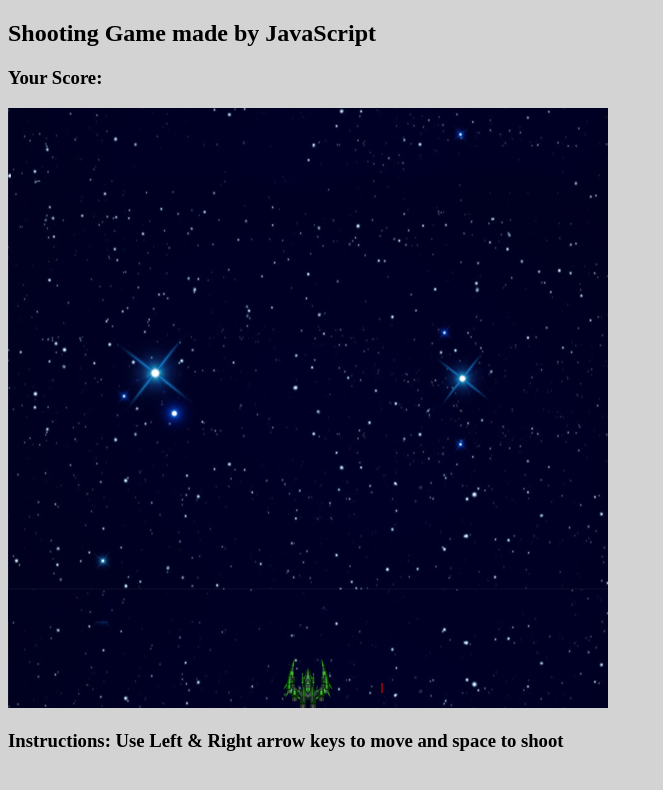
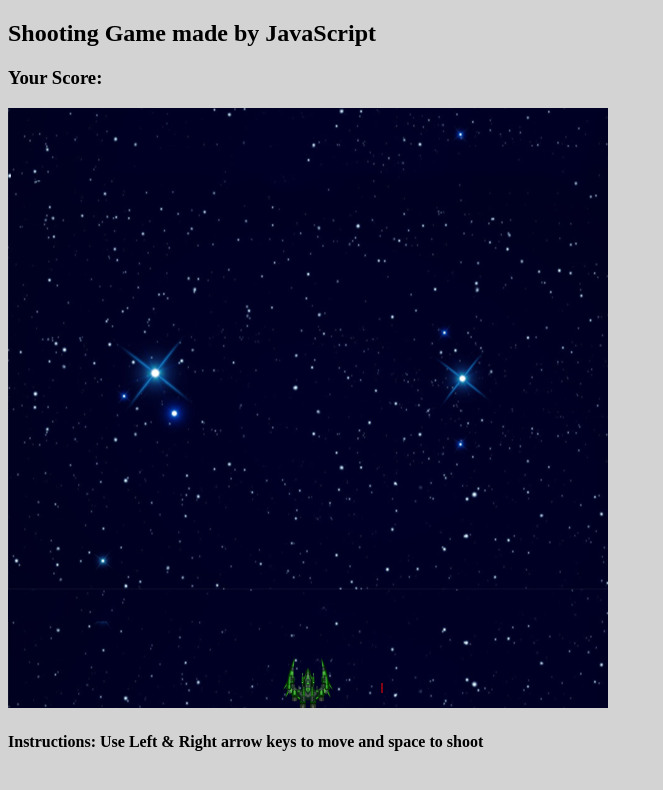
Before and after one commit to Md-JahidHossain/Visual-Web-Development, a plain HTML site: page shooting-game/shootinggame.html in a window 1280 px wide. Shown: the whole page, without its empty margins (0-663 px from the left). Drawn offline with Linux system fonts and the light colour scheme.

Commit message:
Update shootinggame.html

```diff
--- a/shooting-game/shootinggame.html
+++ b/shooting-game/shootinggame.html
@@ -404,7 +404,7 @@
 	<h2>Shooting Game made by JavaScript </h2>
 	<h3 id="score">Your Score:</h3>
 	<canvas id="canvas"></canvas>
-	<h3>Instructions: Use Left & Right arrow keys to move and space to shoot</h3>
+	<h4>Instructions: Use Left & Right arrow keys to move and space to shoot</h4>
 
 </body>
 </html>
```
